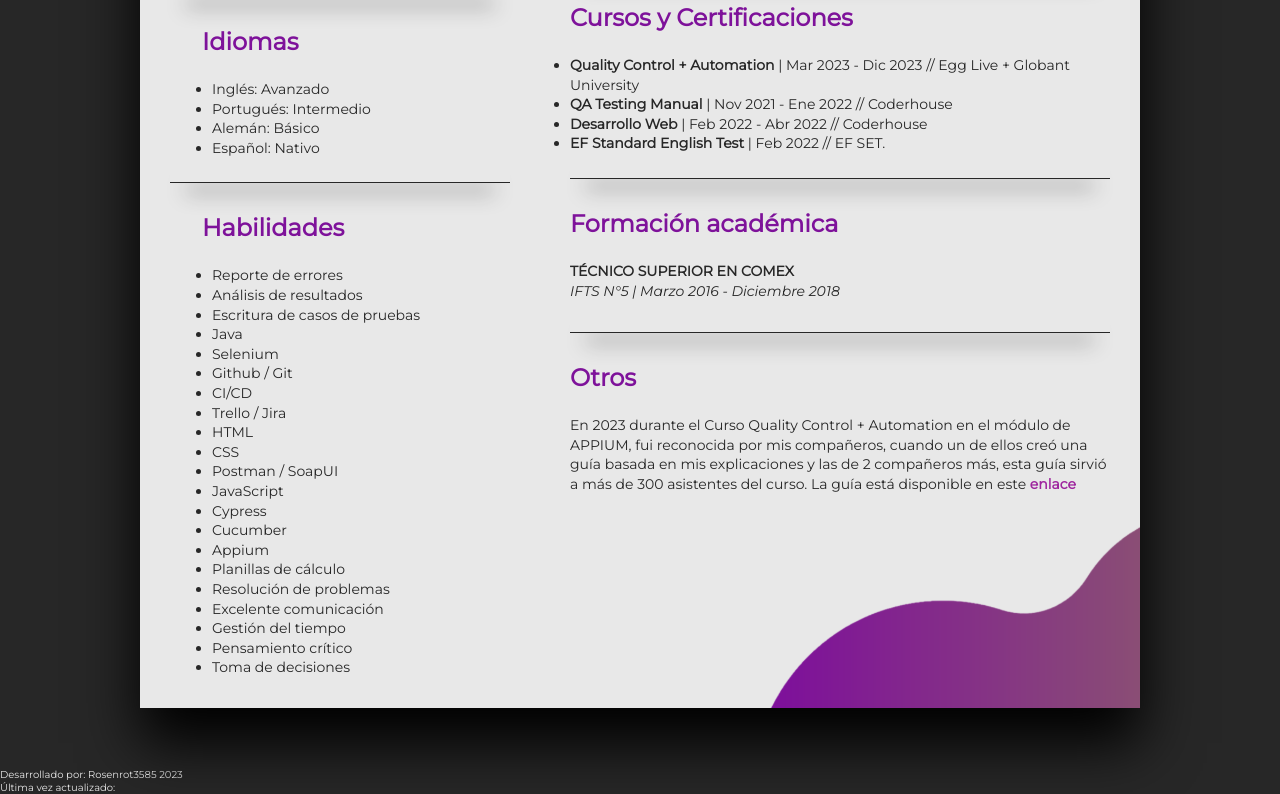
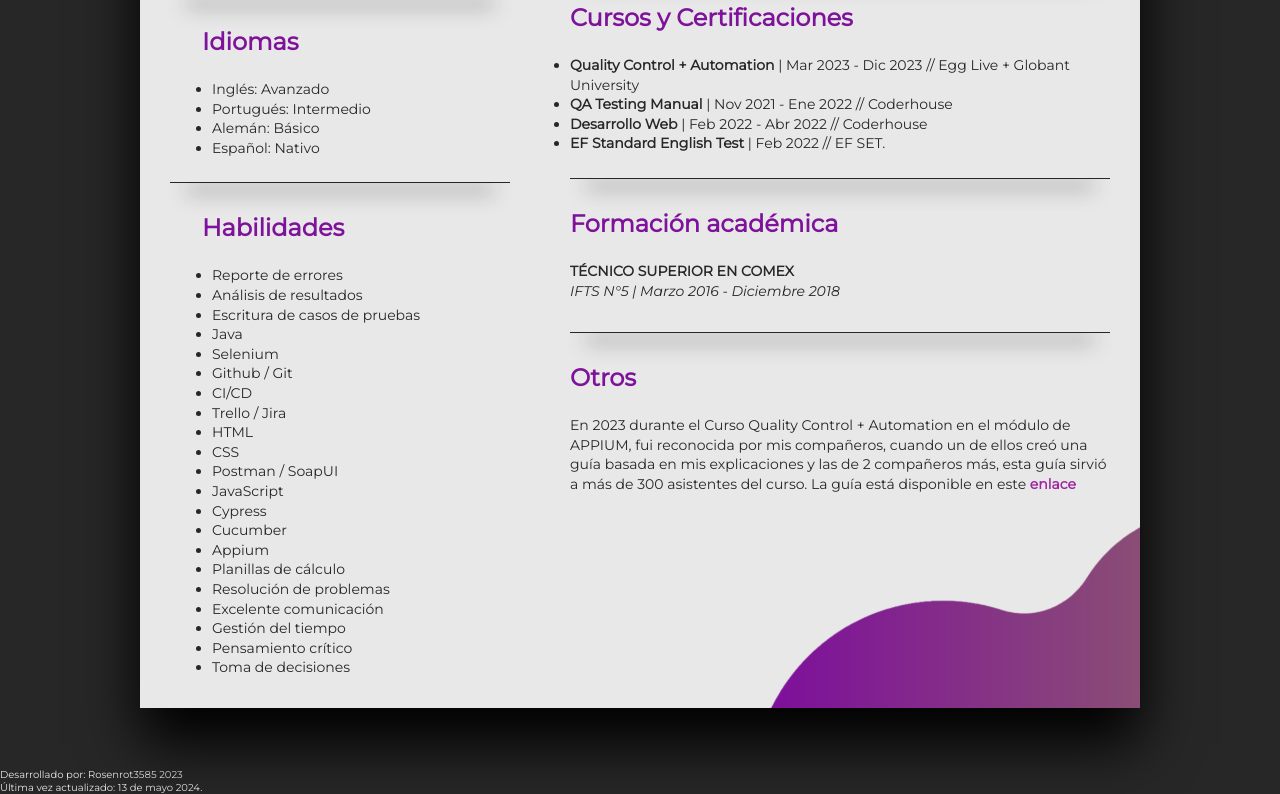
Before and after one commit to Rosenrot3585/Carmela_Marquez_QA_CV_online, a plain HTML site: page index.html in a window 1280 px wide. Shown: the part 976-1770 px from the top of the page. Drawn offline with Linux system fonts and the light colour scheme; a web font is replaced by a local one.

Commit message:
Update Date updated

```diff
--- a/index.html
+++ b/index.html
@@ -259,7 +259,7 @@
             <p>Desarrollado por: Rosenrot3585 2023</p>
         </div>
         <div class="updated">
-            <p class="updated-title">Última vez actualizado:  </p>
+            <p class="updated-title">Última vez actualizado: 13 de mayo 2024. </p>
             <p class="updated-date" id="updated-date"></p>
             <!--Redes Sociales-->
         </div>
```
